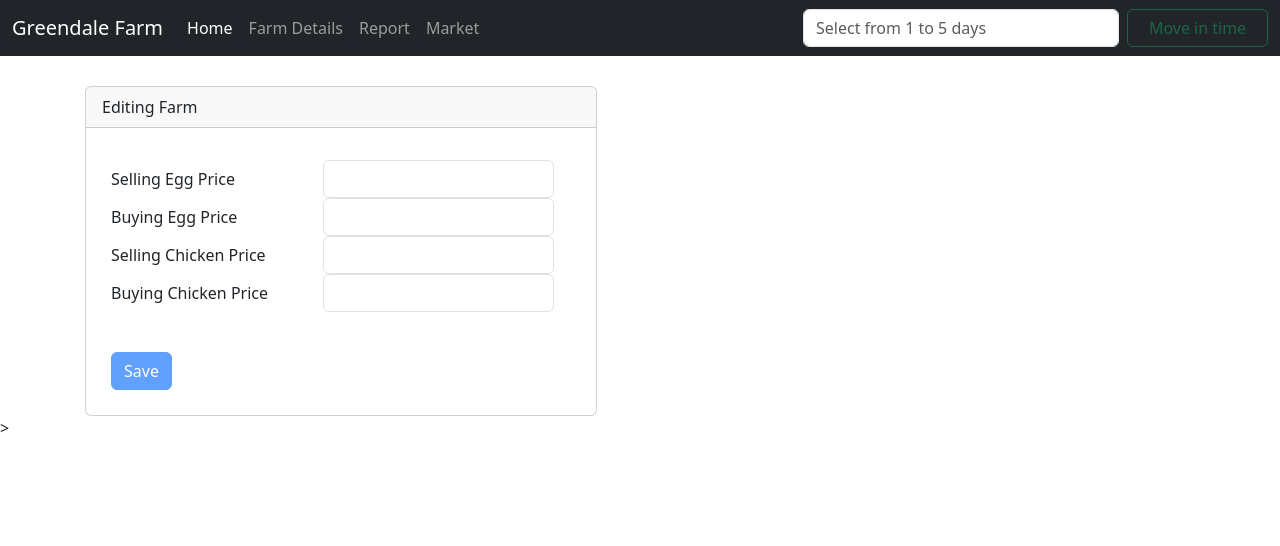
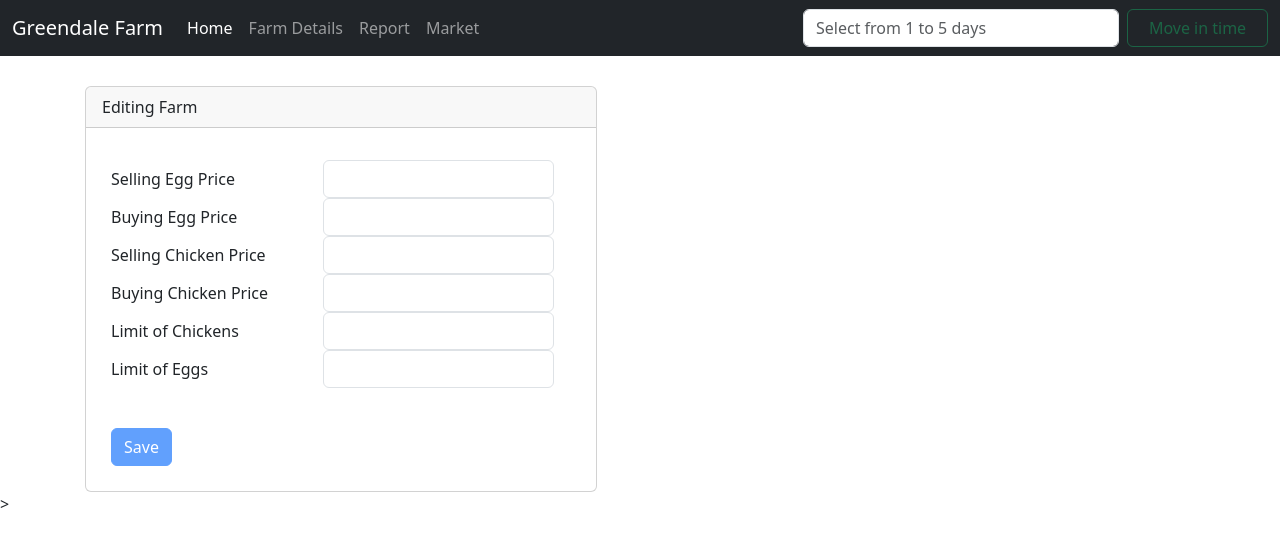
Before and after one commit to MaiSm/ChickenTestRetooling_Frontend, an Angular app: page /farms/form/1 in a window 1280 px wide. Shown: the top 546 px of the page. Built offline with nearby package versions, Linux system fonts and the light colour scheme; no server answers.

Commit message:
Adding Limits of Chickens/Eggs to formComponent

```diff
--- a/src/app/farms/form.component.html
+++ b/src/app/farms/form.component.html
@@ -53,6 +53,34 @@
         </div>
     </div>
 
+    <!--Chicken Limit -->
+    <div class="form-group row"> <!--para que sea horizontal-->
+        <label for="email" class="col-form-label col-sm-5">Limit of Chickens</label> <!--que ocupe 2 columnas de las 12-->
+        <div class="col-sm-6"> <!--que ocupe 6 columnas de las 12-->
+            <input type="number" pattern= "[0-9]*" class="form-control" [(ngModel)]="farm.limitOfChickens" name="limitOfChickens" required #limitOfChickens="ngModel">
+            <div class="alert alert-danger" *ngIf="limitOfChickens.invalid && (limitOfChickens.dirty || limitOfChickens.touched)">
+                <div *ngIf="limitOfChickens.errors">
+                    This price is invalid
+            </div>
+        </div>
+        </div>
+    </div>
+
+    <!--Egg Limit-->
+    <div class="form-group row"> <!--para que sea horizontal-->
+        <label for="email" class="col-form-label col-sm-5">Limit of Eggs</label> <!--que ocupe 2 columnas de las 12-->
+        <div class="col-sm-6"> <!--que ocupe 6 columnas de las 12-->
+            <input type="number" pattern= "[0-9]*" class="form-control" [(ngModel)]="farm.limitOfEggs" name="limitOfEggs" required #limitOfEggs="ngModel">
+            <div class="alert alert-danger" *ngIf="limitOfEggs.invalid && (limitOfEggs.dirty || limitOfEggs.touched)">
+                <div *ngIf="limitOfEggs.errors">
+                    This price is invalid
+            </div>
+        </div>
+        </div>
+    </div>
+
+
+
 <!--BOTÓN-->
 
     <div class= "form-group row" style="margin-top:40px;margin-right:50%;">
```
